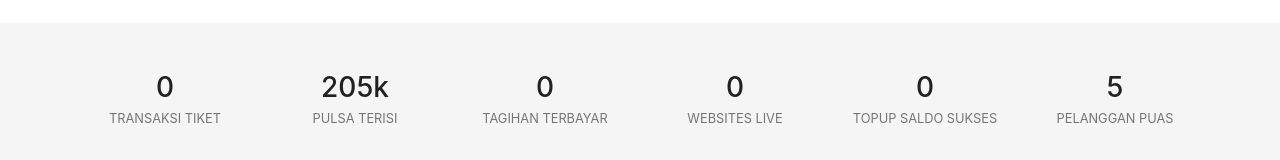
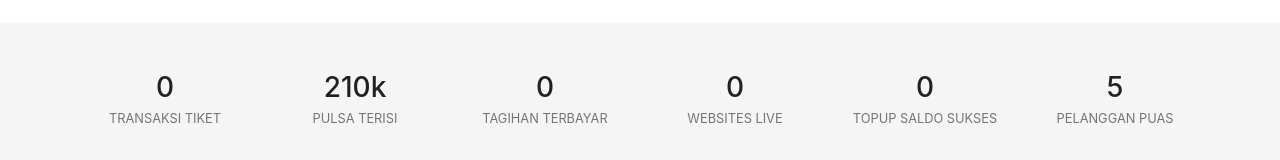
Before and after one commit to yasminzy/tokodiba, a Nuxt app: page / in a window 1280 px wide. Shown: the part 3246-3406 px from the top of the page. Built offline with nearby package versions, Linux system fonts and the light colour scheme.

Commit message:
Update dependencies and stat

```diff
--- a/assets/js/data.js
+++ b/assets/js/data.js
@@ -208,7 +208,7 @@ const statistics = [
     label: "transaksi tiket"
   },
   {
-    count: "205k",
+    count: "210k",
     label: "pulsa terisi"
   },
   {
--- a/package.json
+++ b/package.json
@@ -26,6 +26,6 @@
     "eslint-plugin-prettier": "^2.6.0",
     "eslint-plugin-vue": "^4.3.0",
     "node-sass": "^4.7.2",
-    "sass-loader": "^6.0.6"
+    "sass-loader": "^6.0.7"
   }
 }
```
Also changed, not shown: 1 other file (tests, documents, lock files or other folders).
